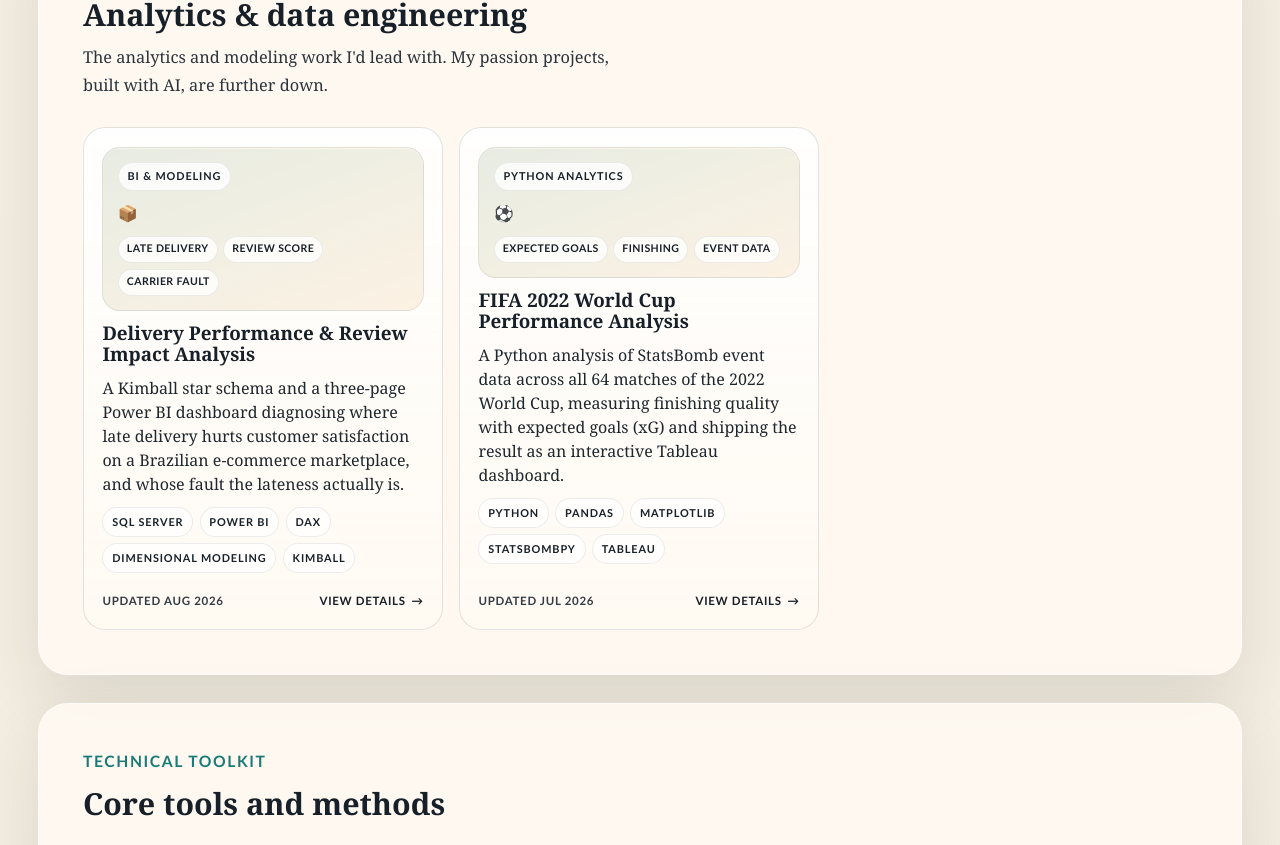
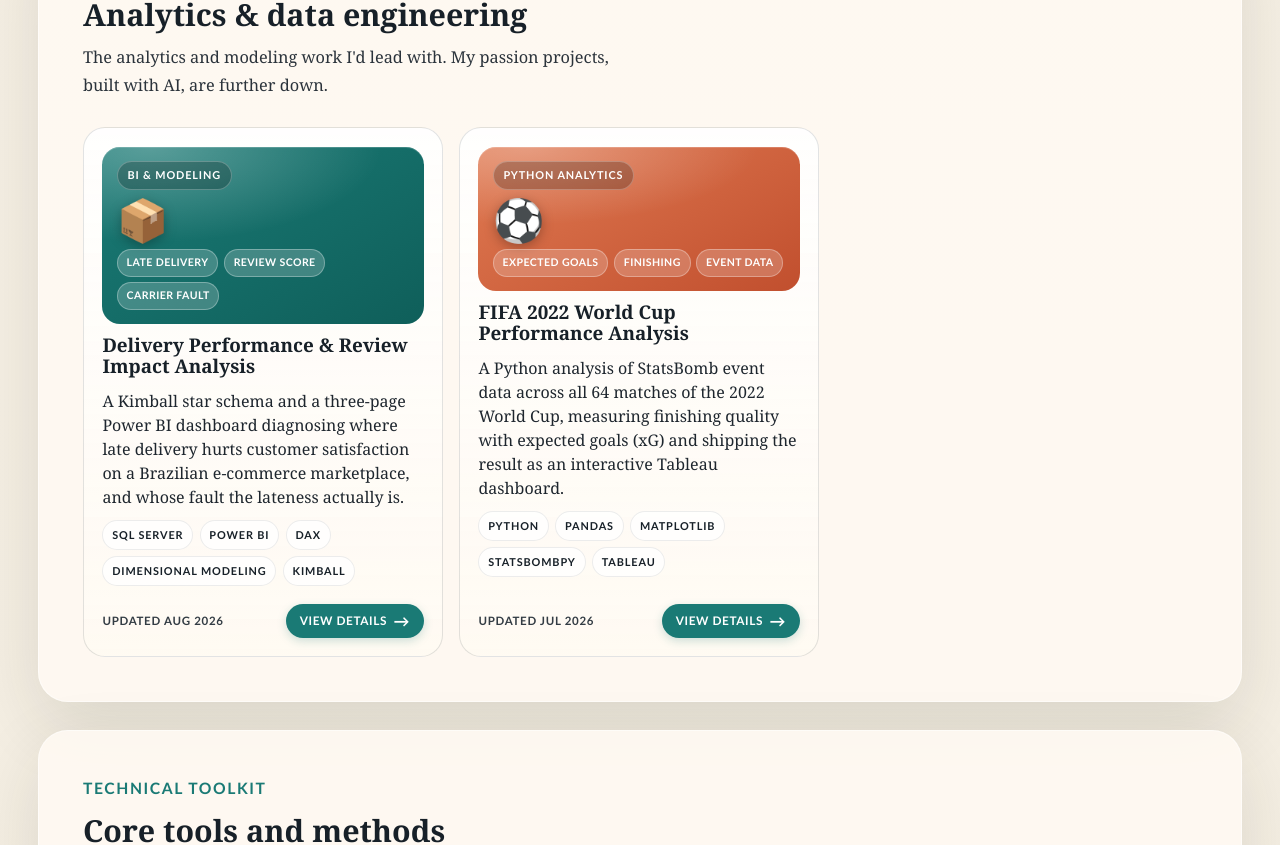
Before and after one commit to Akhilmehra22/akhil-portfolio, a React (Vite) app: page / in a window 1280 px wide. Shown: the part 2123-2968 px from the top of the page. Built offline with nearby package versions, Linux system fonts and the light colour scheme.

Commit message:
Fix card accent gradients, lightbox, styled view-details button, rename to Assess the Personality

```diff
--- a/src/components/FitCheck.jsx
+++ b/src/components/FitCheck.jsx
@@ -47,7 +47,7 @@
       id="fit-check"
       label="Ask About Akhil"
       title="Are We a Fit?"
-      lede="Describe your project, your team, or the kind of person you're looking for. Then choose how you'd like to size Akhil up: as the professional who does the work, or as the teammate who does it alongside you."
+      lede="Describe your project, your team, or the kind of person you're looking for. Then choose how you'd like to size Akhil up: as the professional who does the work, or as the person you'd actually work with day to day."
     >
       <form className="fit-check" onSubmit={(e) => e.preventDefault()}>
         <textarea
@@ -80,15 +80,15 @@
           >
             {loading && activeMode === 'collaborator'
               ? 'Assessing…'
-              : 'Assess the Collaborator'}
+              : 'Assess the Personality'}
           </button>
         </div>
 
         <p className="fit-check__disclaimer">
-          The professional view weighs skills and experience; the collaborator
-          view weighs how Akhil works with a team, takes ownership, and learns.
-          Prompts are processed by OpenAI. Please don’t share sensitive company
-          data or personal information.
+          The professional view weighs skills and experience; the personality
+          view weighs how Akhil works, takes ownership, and learns. Prompts are
+          processed by OpenAI. Please don’t share sensitive company data or
+          personal information.
         </p>
 
         {result && (
@@ -99,7 +99,7 @@
             {status === 'done' && activeMode && (
               <p className="fit-check__result-label">
                 {activeMode === 'collaborator'
-                  ? 'As a collaborator'
+                  ? 'As a person'
                   : 'As a professional'}
               </p>
             )}
--- a/src/index.css
+++ b/src/index.css
@@ -720,50 +720,88 @@
    abstract preview art (skeleton bars / gradient shapes + keyword pills)
    instead. Full real screenshots live on the detail page. */
 .card__preview {
+  position: relative;
   display: grid;
+  grid-template-rows: auto 1fr auto;
   gap: 0.55rem;
-  min-height: 6.1rem;
+  min-height: 8.2rem;
   padding: 0.9rem;
-  border: 1px solid rgba(23, 32, 40, 0.08);
   border-radius: 18px;
-  background: linear-gradient(
-      160deg,
-      rgba(26, 122, 117, 0.1),
-      rgba(197, 153, 42, 0.06)
-    ),
-    var(--surface-strong);
-  box-shadow: inset 0 1px 0 rgba(255, 255, 255, 0.48);
+  overflow: hidden;
+  /* accent colors set per-variant below */
+  --a1: #1a7a75;
+  --a2: #0f5f5a;
+  background: linear-gradient(150deg, var(--a1), var(--a2));
+  box-shadow: inset 0 1px 0 rgba(255, 255, 255, 0.18);
+}
+
+/* Soft light bloom so the flat gradient has depth */
+.card__preview::after {
+  content: '';
+  position: absolute;
+  inset: 0;
+  background: radial-gradient(
+    120% 90% at 15% 0%,
+    rgba(255, 255, 255, 0.28),
+    rgba(255, 255, 255, 0) 60%
+  );
+  pointer-events: none;
+}
+
+.card__preview--teal {
+  --a1: #1a7a75;
+  --a2: #0f5f5a;
+}
+.card__preview--coral {
+  --a1: #e07a52;
+  --a2: #c14f2e;
+}
+.card__preview--gold {
+  --a1: #d8a63a;
+  --a2: #b07d16;
+}
+.card__preview--indigo {
+  --a1: #5b6ad0;
+  --a2: #384aad;
+}
+.card__preview--purple {
+  --a1: #8a63c8;
+  --a2: #653b9e;
+}
+.card__preview--crimson {
+  --a1: #d1495b;
+  --a2: #a32e42;
 }
 
 .card__preview-label {
+  position: relative;
+  z-index: 1;
   justify-self: start;
   font-family: var(--display);
   font-size: 0.68rem;
-  font-weight: 700;
+  font-weight: 800;
   letter-spacing: 0.08em;
   text-transform: uppercase;
-  color: var(--ink);
-  background: rgba(255, 255, 255, 0.78);
-  border: 1px solid rgba(23, 32, 40, 0.08);
+  color: #fff;
+  background: rgba(0, 0, 0, 0.22);
+  border: 1px solid rgba(255, 255, 255, 0.25);
   border-radius: 999px;
-  padding: 0.28rem 0.55rem;
+  padding: 0.28rem 0.6rem;
 }
 
-.card__preview-art {
-  display: flex;
-  align-items: flex-end;
-  gap: 0.35rem;
-  height: 2.4rem;
-}
-
-.card__preview-bar {
-  flex: 1;
-  border-radius: 6px 6px 2px 2px;
-  background: linear-gradient(180deg, var(--teal), rgba(26, 122, 117, 0.35));
-  opacity: 0.85;
+.card__preview-icon {
+  position: relative;
+  z-index: 1;
+  justify-self: start;
+  align-self: center;
+  font-size: 2.6rem;
+  line-height: 1;
+  filter: drop-shadow(0 3px 6px rgba(0, 0, 0, 0.28));
 }
 
 .card__preview-tags {
+  position: relative;
+  z-index: 1;
   display: flex;
   flex-wrap: wrap;
   gap: 0.35rem;
@@ -775,11 +813,11 @@
   font-weight: 700;
   letter-spacing: 0.04em;
   text-transform: uppercase;
-  color: var(--ink);
-  background: rgba(255, 255, 255, 0.78);
-  border: 1px solid rgba(23, 32, 40, 0.08);
+  color: #fff;
+  background: rgba(255, 255, 255, 0.2);
+  border: 1px solid rgba(255, 255, 255, 0.3);
   border-radius: 999px;
-  padding: 0.24rem 0.5rem;
+  padding: 0.24rem 0.55rem;
 }
 
 .card__shot {
@@ -942,20 +980,30 @@
 
 .card__link {
   font-family: var(--display);
-  font-size: 0.72rem;
-  font-weight: 700;
-  letter-spacing: 0.06em;
+  font-size: 0.74rem;
+  font-weight: 800;
+  letter-spacing: 0.05em;
   text-transform: uppercase;
-  color: var(--ink);
+  color: #fff;
+  background: var(--teal);
+  border-radius: 999px;
+  padding: 0.45rem 0.85rem;
   display: inline-flex;
   align-items: center;
-  gap: 0.35rem;
-  transition: color 160ms ease, gap 160ms ease;
+  gap: 0.4rem;
+  box-shadow: 0 3px 10px rgba(26, 122, 117, 0.22);
+  transition: background-color 160ms ease, gap 160ms ease, transform 160ms ease;
+}
+
+.card__link span {
+  font-size: 1rem;
+  line-height: 1;
 }
 
 .card__link:hover {
-  color: var(--teal);
-  gap: 0.6rem;
+  background: #12605b;
+  gap: 0.65rem;
+  transform: translateX(2px);
 }
 
 .card__link--pending {
@@ -1155,18 +1203,105 @@
 }
 
 .project-detail__gallery .card__shot {
-  max-height: 480px;
+  max-height: 520px;
   object-fit: contain;
-  transition: max-height 260ms ease, transform 260ms ease;
 }
 
 .card__shot--expandable {
   cursor: zoom-in;
 }
 
-.project-detail__gallery .card__shot--expandable.is-zoomed {
-  max-height: 760px;
+/* "Enlarge" affordance on the gallery image */
+.carousel__expand {
+  position: absolute;
+  top: 0.7rem;
+  right: 0.7rem;
+  z-index: 2;
+  font-family: var(--display);
+  font-size: 0.74rem;
+  font-weight: 800;
+  letter-spacing: 0.04em;
+  text-transform: uppercase;
+  color: #fff;
+  background: rgba(23, 32, 40, 0.78);
+  border: 1px solid rgba(255, 255, 255, 0.35);
+  border-radius: 999px;
+  padding: 0.4rem 0.7rem;
+  cursor: pointer;
+  box-shadow: 0 4px 12px rgba(0, 0, 0, 0.25);
+  transition: background-color 160ms ease;
+}
+
+.carousel__expand:hover {
+  background: var(--teal);
+}
+
+/* Lightbox — full-size screenshot overlay */
+.lightbox {
+  position: fixed;
+  inset: 0;
+  z-index: 200;
+  display: grid;
+  place-items: center;
+  padding: clamp(1rem, 4vw, 3rem);
+  background: rgba(18, 22, 26, 0.86);
+  backdrop-filter: blur(4px);
   cursor: zoom-out;
+  animation: lightbox-in 180ms ease;
+}
+
+@keyframes lightbox-in {
+  from {
+    opacity: 0;
+  }
+  to {
+    opacity: 1;
+  }
+}
+
+.lightbox__img {
+  max-width: min(1200px, 96vw);
+  max-height: 90vh;
+  object-fit: contain;
+  border-radius: 12px;
+  box-shadow: 0 30px 80px rgba(0, 0, 0, 0.5);
+  cursor: default;
+}
+
+.lightbox__close {
+  position: absolute;
+  top: 1.1rem;
+  right: 1.3rem;
+  width: 46px;
+  height: 46px;
+  border-radius: 50%;
+  border: 2px solid rgba(255, 255, 255, 0.4);
+  background: rgba(0, 0, 0, 0.4);
+  color: #fff;
+  font-size: 1.8rem;
+  line-height: 1;
+  display: grid;
+  place-items: center;
+  cursor: pointer;
+  transition: background-color 160ms ease, transform 160ms ease;
+}
+
+.lightbox__close:hover {
+  background: var(--coral);
+  transform: scale(1.08);
+}
+
+.lightbox__nav {
+  position: fixed;
+  top: 50%;
+}
+
+.lightbox__nav.carousel__nav--prev {
+  left: clamp(0.8rem, 3vw, 2rem);
+}
+
+.lightbox__nav.carousel__nav--next {
+  right: clamp(0.8rem, 3vw, 2rem);
 }
 
 .project-detail__overview {
```
